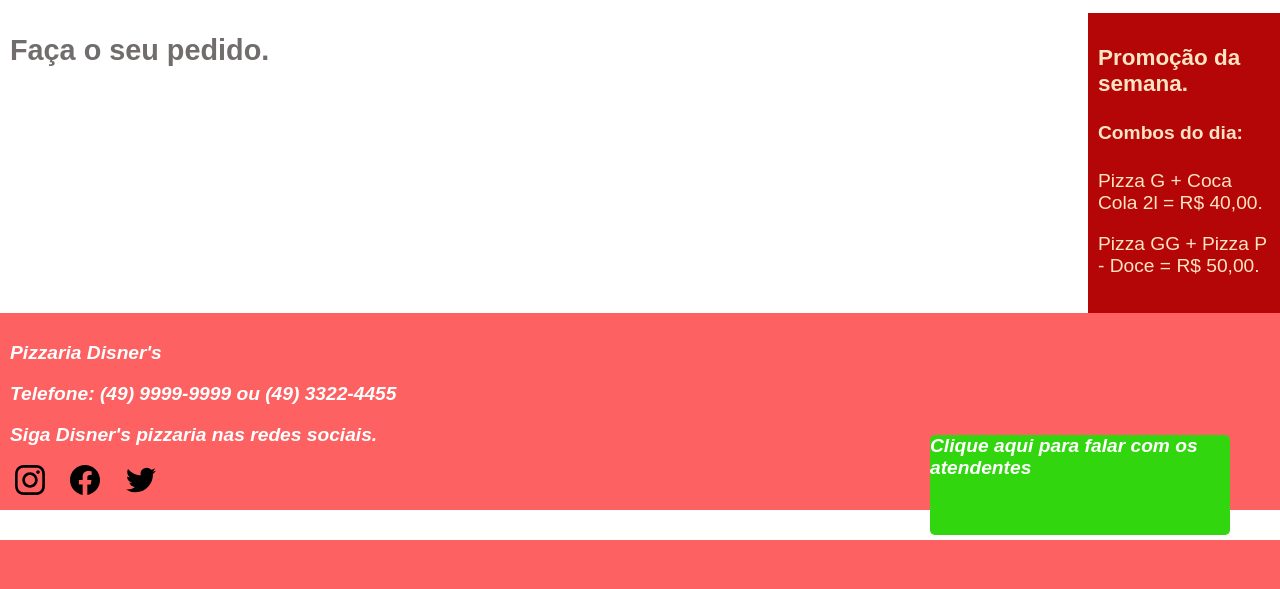
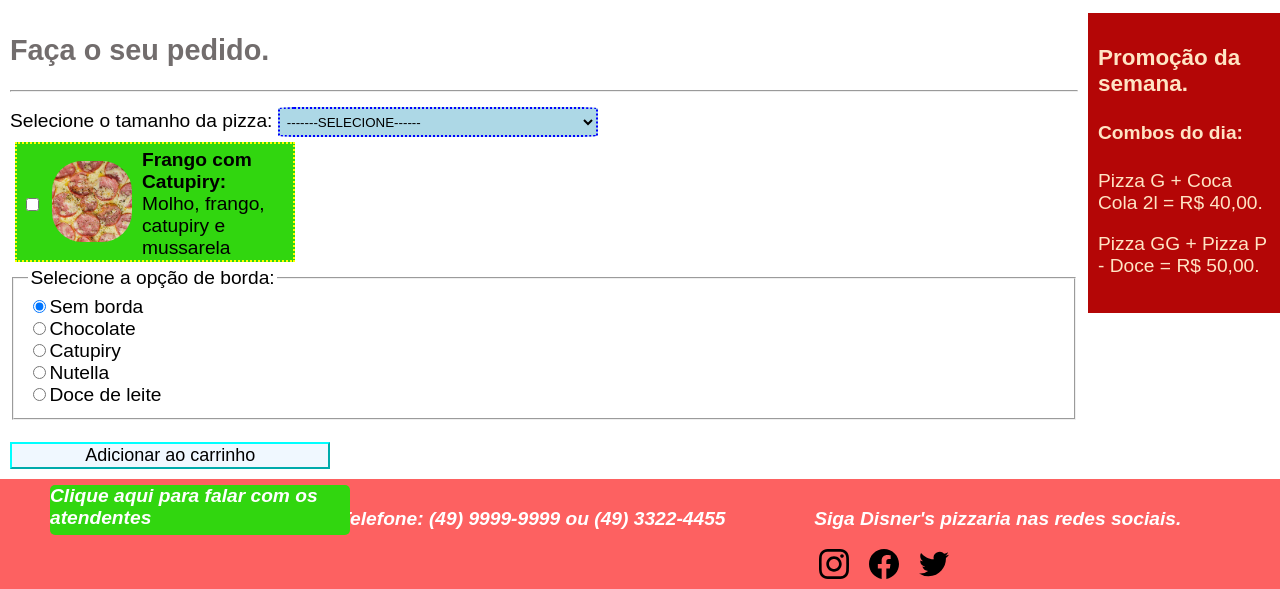
Before and after one commit to Brunadisner/prog2-Exercicios, a PHP site: page /pedido.html in a window 1280 px wide. Shown: the part 260-849 px from the top of the page. Before the commit the page ends 800 px from the top, so only its background shows below. Run offline with PHP 8.4, Linux system fonts and the light colour scheme.

Commit message:
pagina pedido

```diff
--- a/Site Pizzaria/assets/css/estilo.css
+++ b/Site Pizzaria/assets/css/estilo.css
@@ -14,6 +14,7 @@ body {
     position:absolute;
     bottom: 69%;
     left: 0%;
+    display: none;
 }
 header{
     text-align: center;
@@ -45,18 +46,13 @@ nav{
     font-weight:bold ;
 
 }
-footer{
-    clear: left;
-}
-main,aside{
-    float: left;
-}
+
 main p{
     line-height: 1.5;
 
 }
 main{
-    width: 85%;
+    width: 100%;
 }
 
 *{
@@ -65,8 +61,8 @@ main{
 
 aside{
 
-    width: 15%;
-    height: 300px;
+    width: 100%;
+    height: 200px;
     background-color: rgb(180, 6, 6);
     color: bisque;
     margin-top: 1%;
@@ -100,9 +96,18 @@ a:active{
 
 /*-------Menu------*/
 nav ul li{
-    display: inline;/*transforma em elemento inline*/
-    padding: 10px;
-    margin: 20px;
+    list-style-type: none;
+    padding: 5px;
+}
+nav{
+    display: none;
+}
+#showMenu{
+    color:white;
+    border: 1px dotted white;
+    padding:5px;
+    margin-right: 80%;
+
 }
 /*--------tabela---------*/
 th,table,td{
@@ -124,14 +129,16 @@ tr:nth-child(odd){
 /*-----------chat---------*/
 #chat{
     color:white;
+    display: flex;
     background-color: #31D60F;
     width: 300px;
-    height: 100px;
+    height: 50px;
     position: fixed;
-    right: 50px;
+    left: 50px;
     bottom: 5px;
     border-radius: 5px;
     font-style: bold;
+    display: none;
 
 
 }
@@ -142,6 +149,7 @@ tr:nth-child(odd){
     position: relative;
     float: right;
     padding:0px 20px;
+    display: none;
 }
 #pizza{
     width: 50%;
@@ -200,27 +208,113 @@ legend{
     color:rgb(19, 80, 158);
 }
 /*------------footer------*/
-footer{
+footer ul li{
+    display: inline;
+}
+footer {
     color:white;
     font-style: italic;
     font-weight: bold;
+    display: flex;
+    display: row;/*linha*/
+    flex-wrap: wrap;
+    justify-content: space-evenly;
+    align-content: center;
 }
 #instagram{
     width: 30px;
+    align-self: flex-end;
     position: relative;
     margin-left: 5px;
+    float: left;
 
 }
 #facebook{
     width: 30px;
     position: relative;
     margin-left: 20px;
+    float: left;
 
 
 }
 #twitter{
     width: 30px;
     margin-left: 20px;
+    float: left;
+}
+/*----------Sabores------------*/
+.sabores{
+    width: 280px;
+    height: 120px;
+    border: 2px dotted yellow;
+    margin: 5px;
+    padding: 5px;
+    background-color: bisque;
+    transition: 0.6s;
+}
+.sabores :hover{
+    box-shadow: 3px 3px 10px rgb(204, 41, 68);
+    transition: 0.6s;
+}
+.sabores label{
+    display: flex;
+    align-items:center;
+}
+.sabores img{
+    width: 80px;
+    border-radius: 30px;
+    margin: 0 10px 0 10px;
+
+}
+.sabor-desc{
+    display: flex;
+    flex-direction: column;
+}
+.sabor-selecionado{
+    background-color: #31D60F;
+    transition: 1s;
+}
 
 
+@media only screen and (min-width: 750px){
+
+    main{
+        width: 85%;
+    }
+    aside{
+        width: 15%;
+        height: 300px;
+    }
+    footer{
+        clear: left;
+    }
+    main,aside{
+        float: left;
+    }
+    .logo{
+
+        display: initial;
+    }
+    #pizza2{
+        width: 55%;
+        max-width: 470px;
+        position: relative;
+        float: right;
+        padding:0px 20px;
+        display: initial;
+    }
+    #chat{
+        display:initial;
+    }
+    nav ul li{
+        display: inline;/*transforma em elemento inline*/
+        padding: 10px;
+        margin: 20px;
+    }
+    nav{
+        display: block;
+    }
+    #showMenu{
+        display: none;
+    }
 }
--- a/Site Pizzaria/pedido.html
+++ b/Site Pizzaria/pedido.html
@@ -32,6 +32,45 @@
 
         <main>
             <h2>Faça o seu pedido.</h2>
+            <hr>
+            <form>
+                <label for="tamanho">Selecione o tamanho da pizza:</label>
+                <select name="tamanho" id="tamanho">
+                    <option value="">-------SELECIONE------</option>
+                    <option value="p">P-8 fatias</option>
+                    <option value="m">M-12 fatias</option>
+                    <option value="g">G-16 fatias</option>
+                    <option value="gg">GG-20 fatias</option>
+                </select>
+                <br>
+                <div class="sabores sabor-selecionado">
+                    <label>
+                        <input type="checkbox" name="sabores[]" value="">
+                        <div class="img-pizza">
+                            <img src="assets/img/lombo.jpg" alt="lombo">
+                        </div>
+                        <div class="sabor-desc">
+                            <strong>Frango com Catupiry:</strong>
+                            Molho, frango, catupiry e mussarela
+                        </div>
+                    </label>
+                </div>
+
+
+
+
+                <fieldset>
+                    <legend>Selecione a opção de borda:</legend>
+                    <label><input type="radio" name="borda" value=""checked>Sem borda</label><br>
+                    <label><input type="radio" name="borda" value="">Chocolate</label><br>
+                    <label><input type="radio" name="borda" value="">Catupiry</label><br>
+                    <label><input type="radio" name="borda" value="">Nutella</label><br>
+                    <label><input type="radio" name="borda" value="">Doce de leite</label><br>
+                </fieldset>
+                <br>
+                <input type="submit" value="Adicionar ao carrinho" name="adicionar">
+
+            </form>
 
         </main>
         <aside >
--- a/Site Pizzaria/quemsomos.html
+++ b/Site Pizzaria/quemsomos.html
@@ -33,7 +33,7 @@
         <main>
             <article>
                 <h2>Sobre nós</h2>
-                <p>Ingredientes garimpados, receitas inspiradas, hospitalidade em cada detalhe.
+                <p>Ingredientes gar+impados, receitas inspiradas, hospitalidade em cada detalhe.
                     Somos uma pizzaria apaixonada por pizza,
                     Com projeto arquitetônico, o nosso ambiente traz materiais rústicos – como tijolo aparente,
                     madeira e forno à lenha no centro do salão – a lembrança das tradicionais cantinas italianas.
```
Also changed, not shown: Site Pizzaria/index.html (+7 -3 lines), Site Pizzaria/assets/img/lombo.jpg (added), Site Pizzaria/assets/img/pizza-lombo.png (added).
